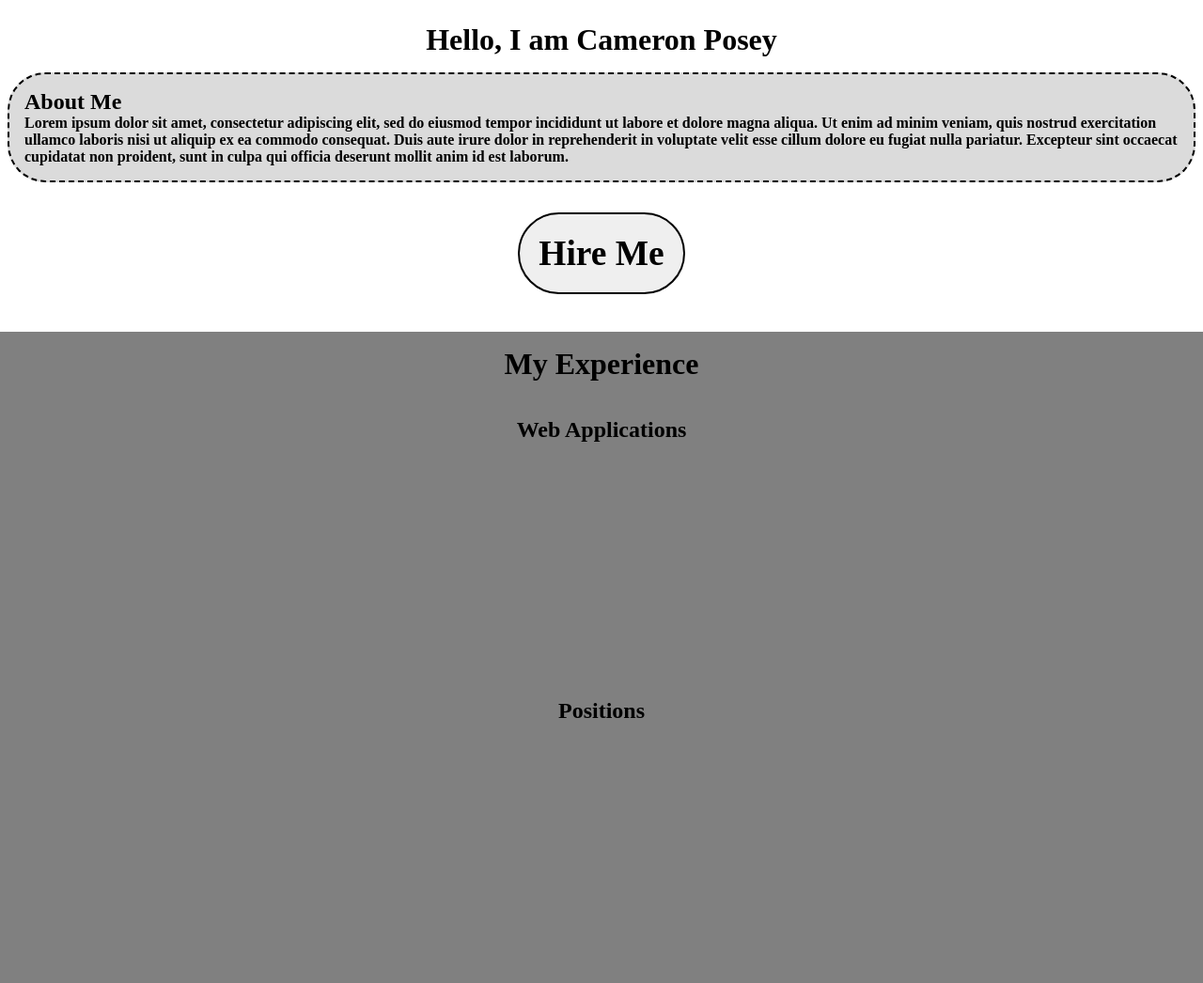
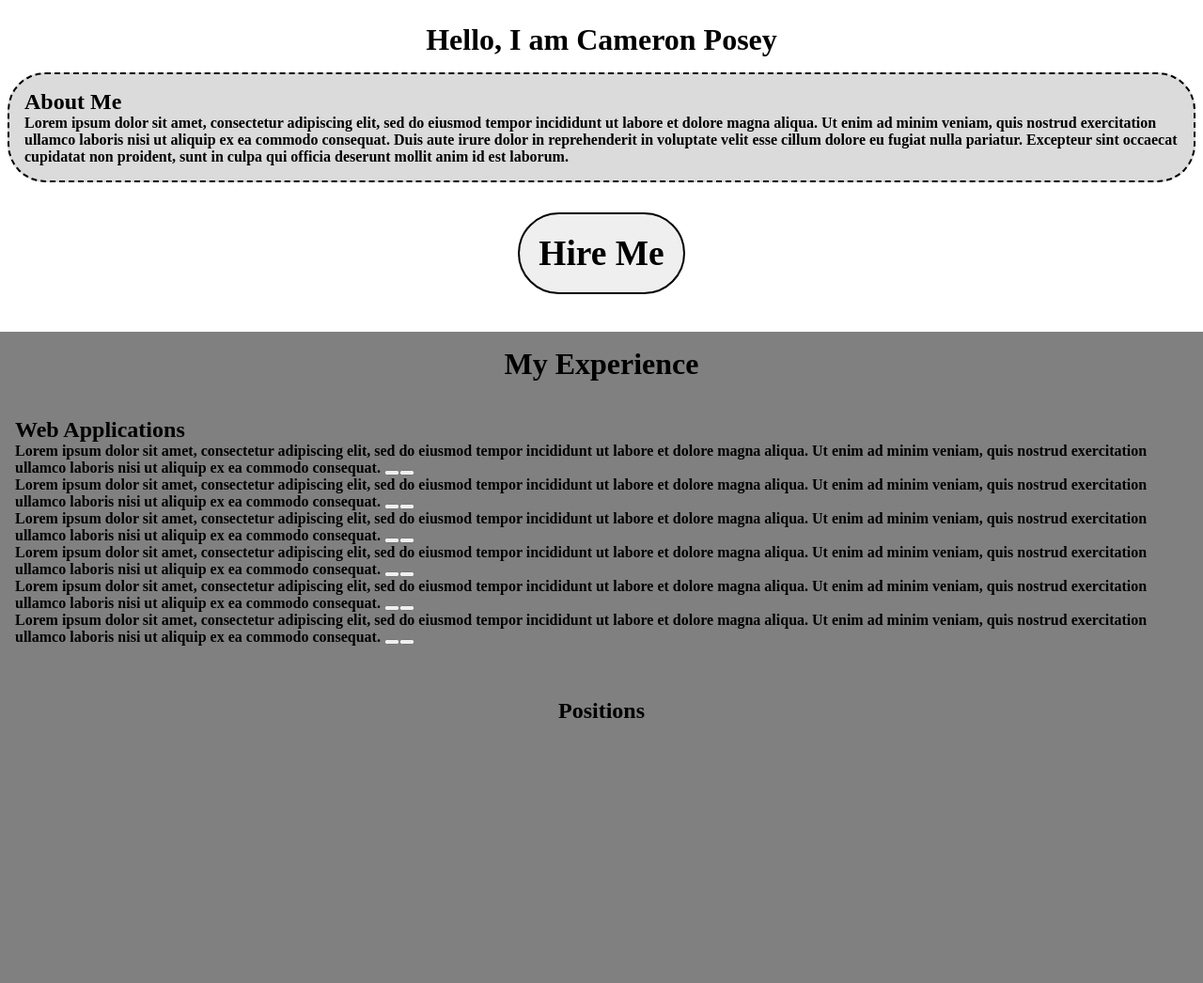
Before and after one commit to CameronTheDeveloper/portfolio-homepage, a website built with webpack: page dist/index.html in a window 1280 px wide. Shown: the top 1046 px of the page at 94% size. Built offline with nearby package versions, Linux system fonts and the light colour scheme.

Commit message:
Add web-apps app cards, header

```diff
--- a/dist/index.html
+++ b/dist/index.html
@@ -35,6 +35,50 @@
             <div class="web-apps-header">
                 <h2>Web Applications</h2>
             </div>
+            <div class="app-container">
+                <div class="web-app-card" tabindex="0">
+                    <app-desc tabindex="0">Lorem ipsum dolor sit amet, consectetur adipiscing elit, sed do eiusmod
+                        tempor incididunt ut labore et dolore magna aliqua. Ut enim ad minim veniam, quis nostrud
+                        exercitation ullamco laboris nisi ut aliquip ex ea commodo consequat. </app-desc>
+                    <button-container><button class="open-app" tabindex="0"></button><button class="open-github"
+                            tabindex="0"></button></button-container>
+                </div>
+                <div class="web-app-card" tabindex="0">
+                    <app-desc tabindex="0">Lorem ipsum dolor sit amet, consectetur adipiscing elit, sed do eiusmod
+                        tempor incididunt ut labore et dolore magna aliqua. Ut enim ad minim veniam, quis nostrud
+                        exercitation ullamco laboris nisi ut aliquip ex ea commodo consequat. </app-desc>
+                    <button-container><button class="open-app" tabindex="0"></button><button class="open-github"
+                            tabindex="0"></button></button-container>
+                </div>
+                <div class="web-app-card" tabindex="0">
+                    <app-desc tabindex="0">Lorem ipsum dolor sit amet, consectetur adipiscing elit, sed do eiusmod
+                        tempor incididunt ut labore et dolore magna aliqua. Ut enim ad minim veniam, quis nostrud
+                        exercitation ullamco laboris nisi ut aliquip ex ea commodo consequat. </app-desc>
+                    <button-container><button class="open-app" tabindex="0"></button><button class="open-github"
+                            tabindex="0"></button></button-container>
+                </div>
+                <div class="web-app-card" tabindex="0">
+                    <app-desc tabindex="0">Lorem ipsum dolor sit amet, consectetur adipiscing elit, sed do eiusmod
+                        tempor incididunt ut labore et dolore magna aliqua. Ut enim ad minim veniam, quis nostrud
+                        exercitation ullamco laboris nisi ut aliquip ex ea commodo consequat. </app-desc>
+                    <button-container><button class="open-app" tabindex="0"></button><button class="open-github"
+                            tabindex="0"></button></button-container>
+                </div>
+                <div class="web-app-card" tabindex="0">
+                    <app-desc tabindex="0">Lorem ipsum dolor sit amet, consectetur adipiscing elit, sed do eiusmod
+                        tempor incididunt ut labore et dolore magna aliqua. Ut enim ad minim veniam, quis nostrud
+                        exercitation ullamco laboris nisi ut aliquip ex ea commodo consequat. </app-desc>
+                    <button-container><button class="open-app" tabindex="0"></button><button class="open-github"
+                            tabindex="0"></button></button-container>
+                </div>
+                <div class="web-app-card" tabindex="0">
+                    <app-desc tabindex="0">Lorem ipsum dolor sit amet, consectetur adipiscing elit, sed do eiusmod
+                        tempor incididunt ut labore et dolore magna aliqua. Ut enim ad minim veniam, quis nostrud
+                        exercitation ullamco laboris nisi ut aliquip ex ea commodo consequat. </app-desc>
+                    <button-container><button class="open-app" tabindex="0"></button><button class="open-github"
+                            tabindex="0"></button></button-container>
+                </div>
+            </div>
         </div>
         <div class="positions" tabindex="0">
             <div class="positions-header">
```
